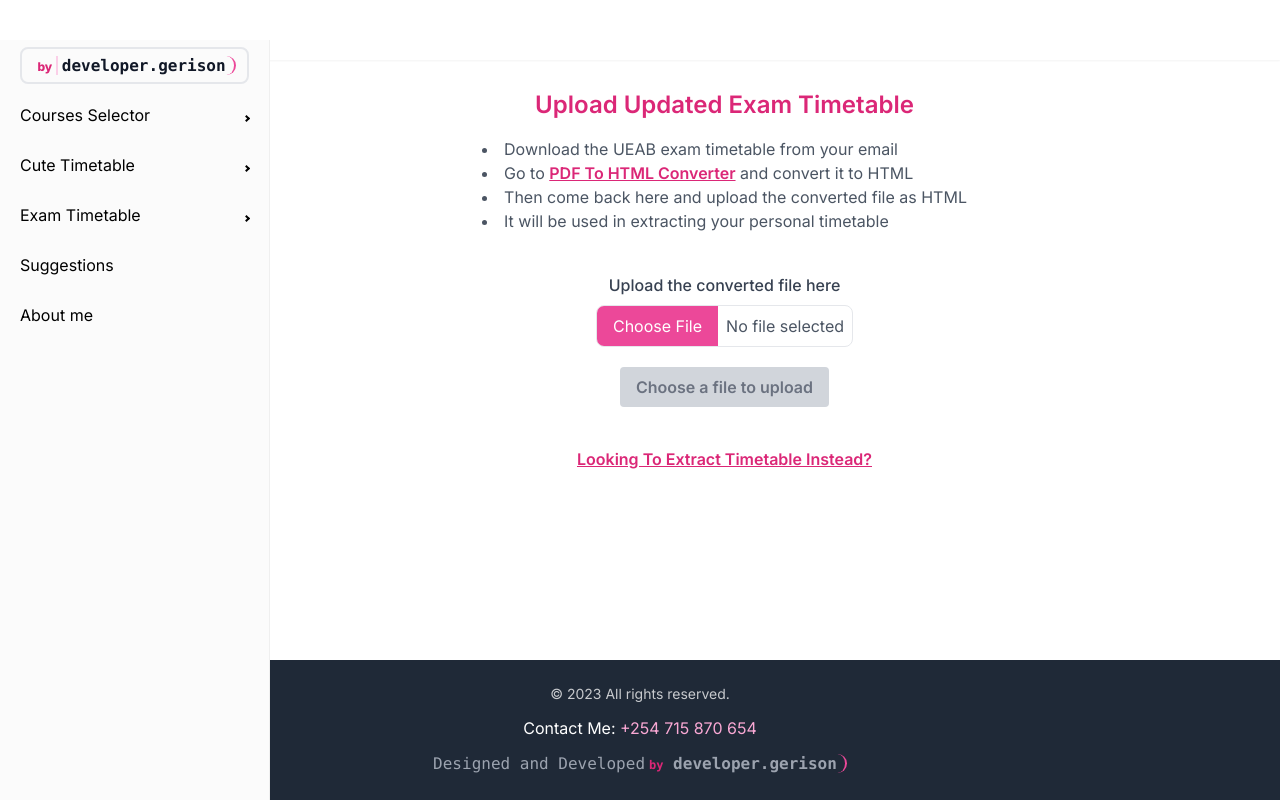
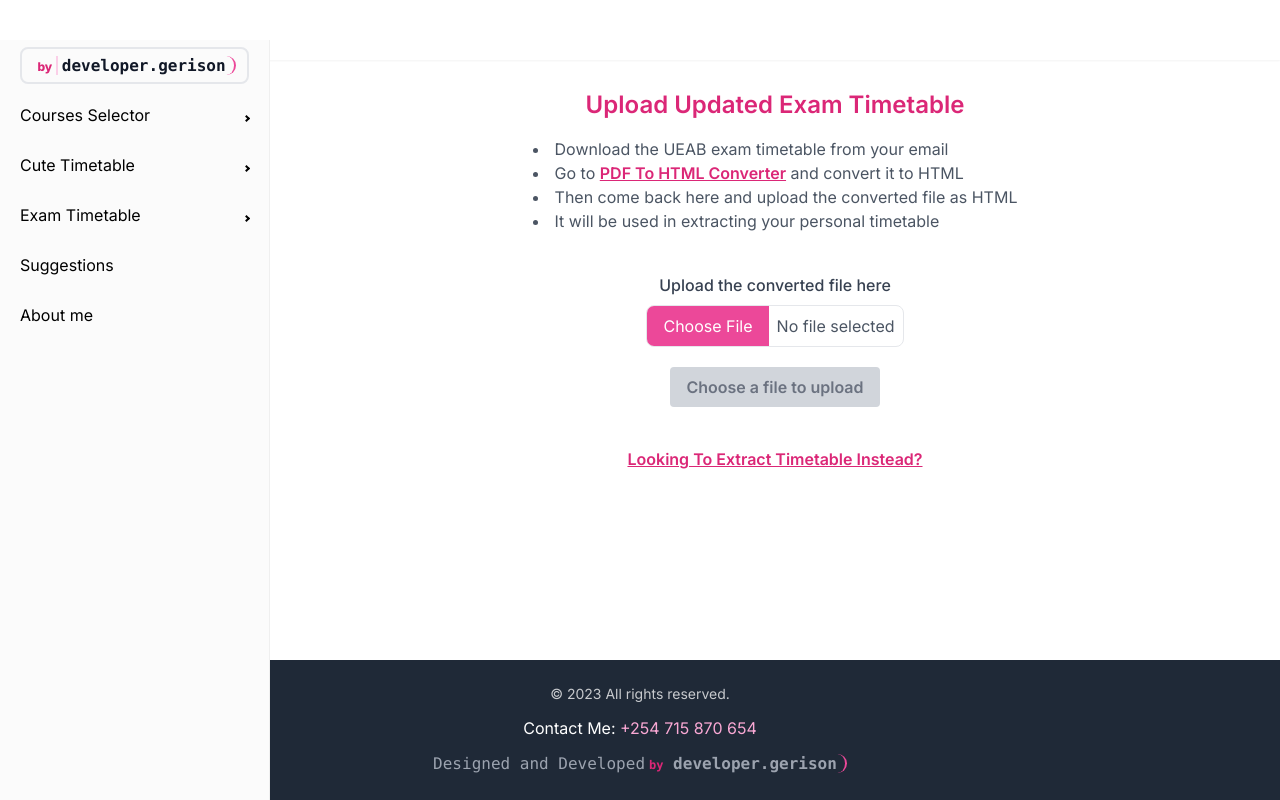
Before and after one commit to gerkim62/cute-tools, a Next.js app: page /exam-timetable/update in a window 1280 px wide. Built offline with nearby package versions, Linux system fonts and the light colour scheme.

Commit message:
added mx-auto

```diff
--- a/app/exam-timetable/update/page.tsx
+++ b/app/exam-timetable/update/page.tsx
@@ -120,7 +120,7 @@ const UpdateExamTimetable = () => {
   };
 
   return (
-    <div className="flex flex-col items-center justify-center my-10 mt-20 min-h-[50vh] max-w-[90%]">
+    <div className="flex flex-col items-center justify-center my-10 mt-20 min-h-[50vh] max-w-[95%] mx-auto">
       <h1 className="text-2xl font-semibold mb-4 text-pink-600">
         Upload Updated Exam Timetable
       </h1>
```
